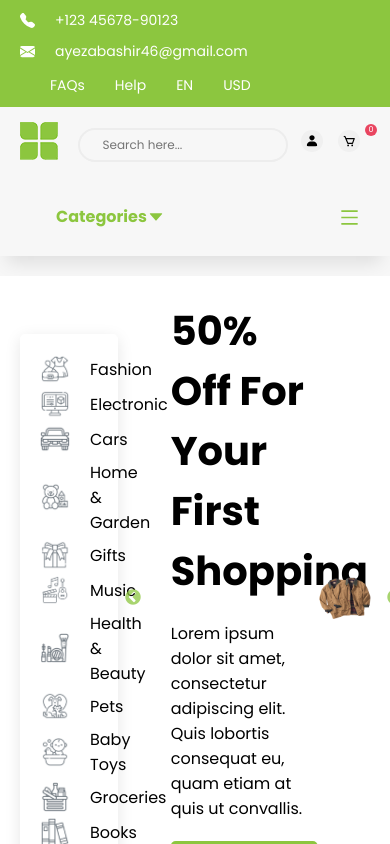
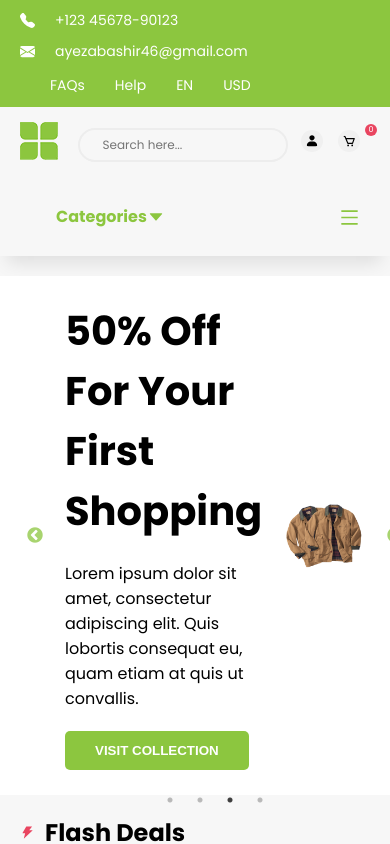
Before and after one commit to ayezabashir/E-commerceWebsiteDesign, a React (Vite) app: page / in a window 390 px wide. Shown: the top 844 px of the page. Built offline with nearby package versions, Linux system fonts and the light colour scheme; some icons are missing.

Commit message:
header responsive

```diff
--- a/src/App.scss
+++ b/src/App.scss
@@ -930,7 +930,7 @@ button {
           .close {
             position: absolute;
             top: 26px;
-            z-index: 1;
+            z-index: 11;
             left: 150px;
             background-color: white;
             border-radius: 50%;
@@ -947,6 +947,7 @@ button {
           top: 0;
           height: 100vh;
           padding: 50px 25px;
+          z-index: 1;
           line-height: 7vh;
           box-shadow: 0 18px 11px 0 #999;
           li {
@@ -1007,4 +1008,14 @@ button {
       }
     }
   }
+  .home {
+    .container {
+      .category {
+        display: none;
+      }
+      .slider {
+        width: 100%;
+      }
+    }
+  }
 }
```
